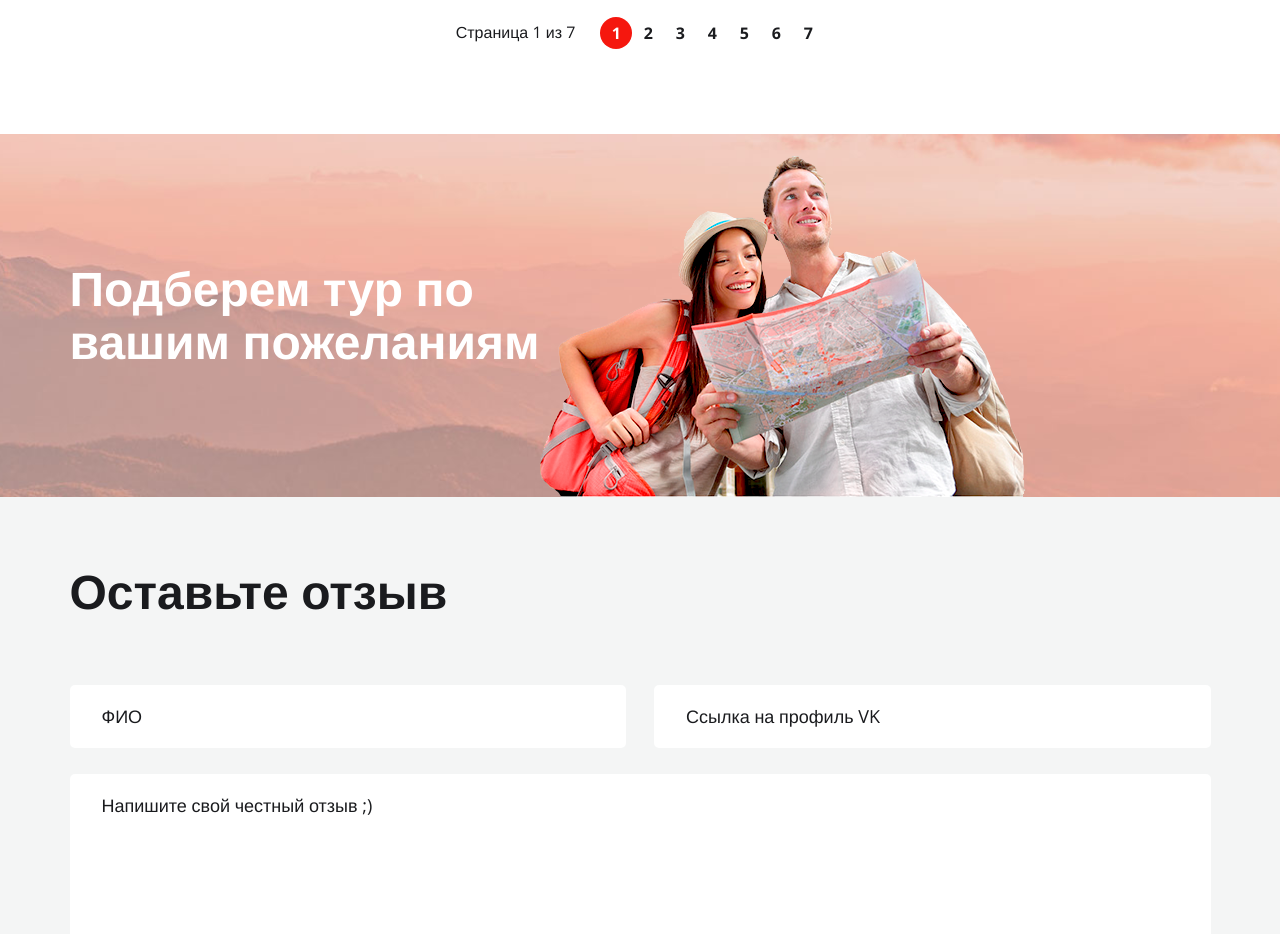
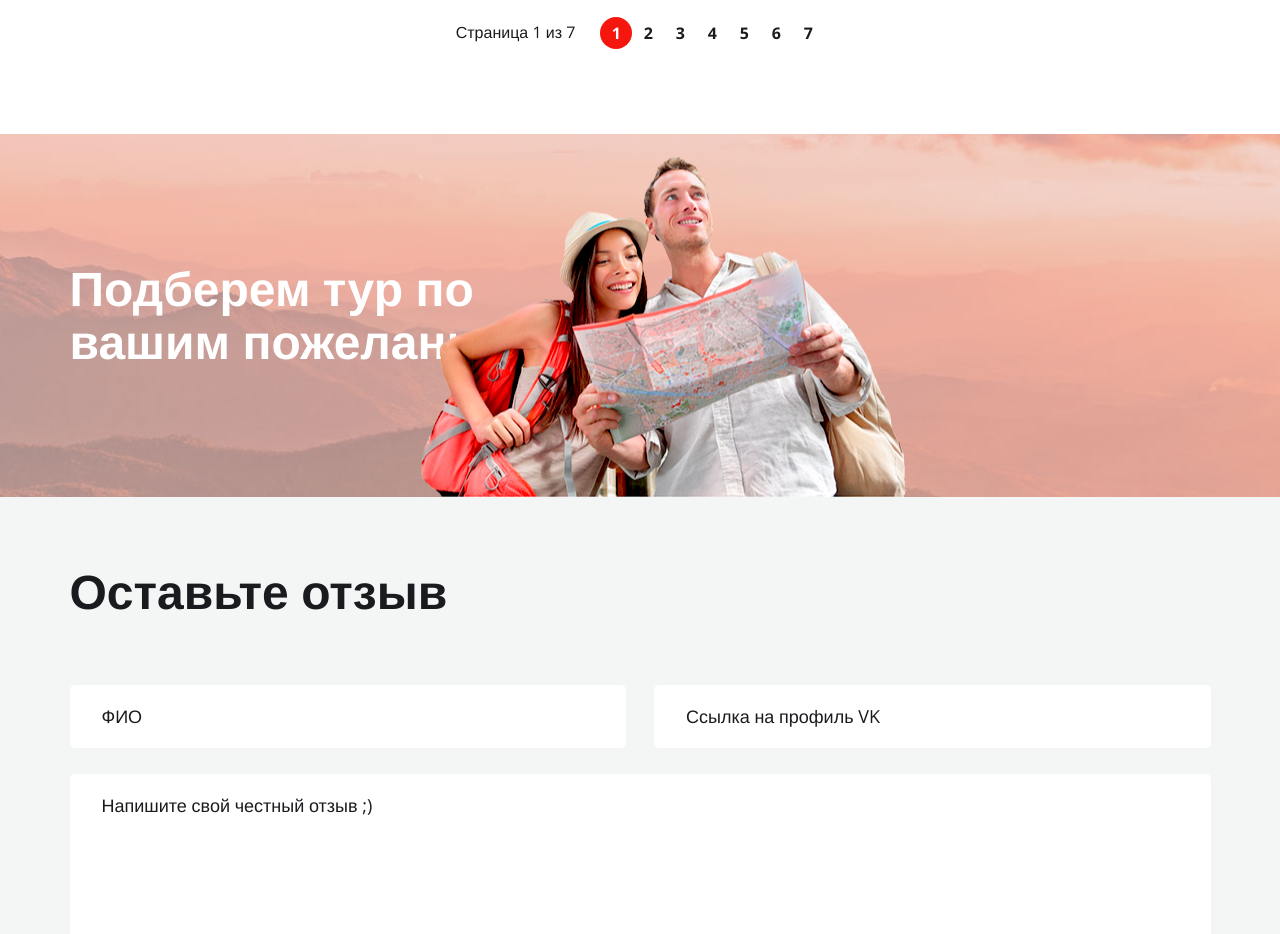
Before and after one commit to KEN-VS/task_airasia, a plain HTML site: page revi.html in a window 1280 px wide. Shown: the part 1840-2774 px from the top of the page. Drawn offline with nearby package versions, Linux system fonts and the light colour scheme.

Commit message:
Add files via upload

```diff
--- a/css/blocks/contacts.css
+++ b/css/blocks/contacts.css
@@ -16,7 +16,7 @@
 }
 
 .contacts__timeline-wrap:hover .dropdown {
-    left: 10%;
+    left: 15%;
     opacity: 1;
 }
 
--- a/css/blocks/separator.css
+++ b/css/blocks/separator.css
@@ -1,9 +1,21 @@
 .separator {
-    background: url(../../img/revi/couple.png) right 32% bottom no-repeat, url(../../img/revi/rectangle.png) center center no-repeat, #fff;
+    background: /*url(../../img/revi/couple.png) right 32% bottom no-repeat, */
+    url(../../img/revi/rectangle.png) center center no-repeat, #fff;
     min-height: 363px;
     display: flex;
     flex-direction: column;
     justify-content: center;
+    position: relative;
+}
+
+.separator::after {
+    content: "";
+    width: 490px;
+    height: 340px;
+    background: url(../../img/revi/couple.png) center center no-repeat;
+    position: absolute;
+    bottom: 0%;
+    right: 29%;
 }
 
 .separator__title {
```
